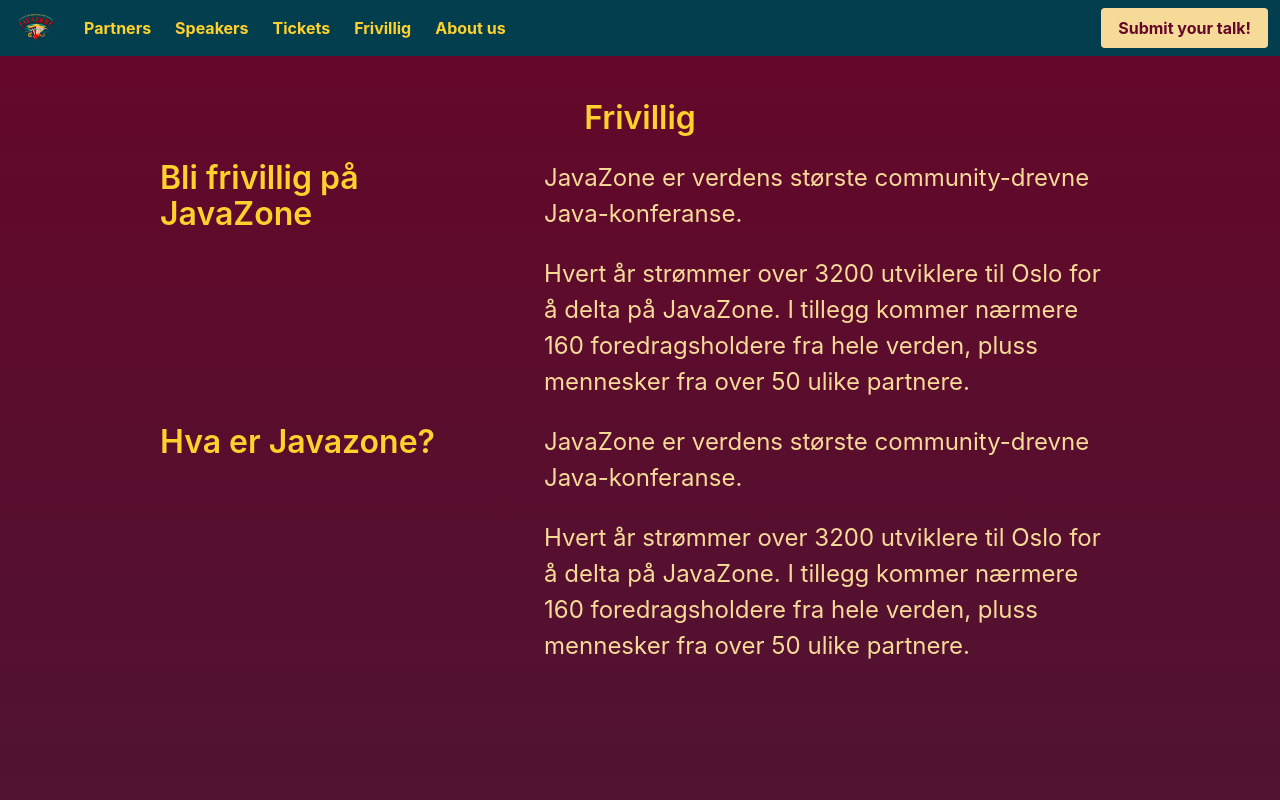
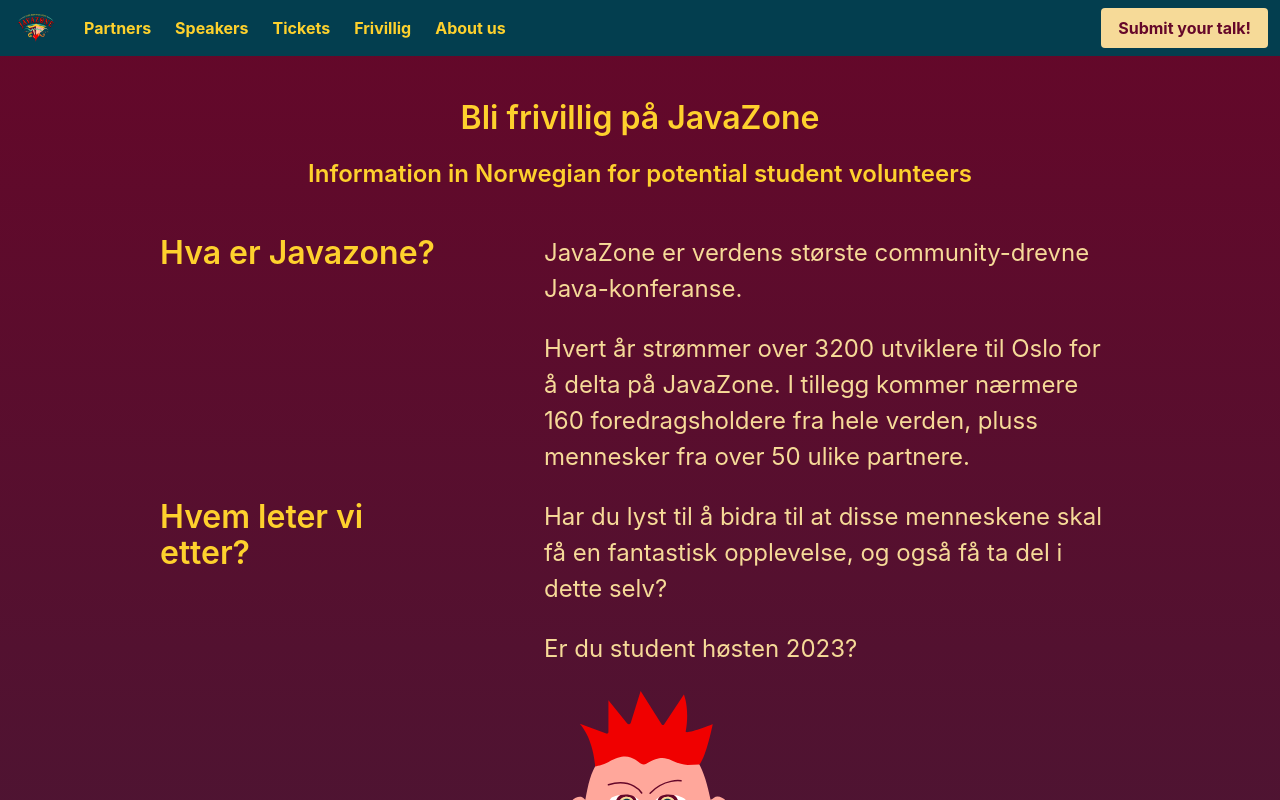
Before and after one commit to javaBin/2023.javazone.no, a Next.js app: page /volunteers in a window 1280 px wide. Shown: the top 800 px of the page. Built offline with nearby package versions, Linux system fonts and the light colour scheme.

Commit message:
Fixed text

```diff
--- a/app/volunteers/page.tsx
+++ b/app/volunteers/page.tsx
@@ -20,9 +20,8 @@ export default function VolunteersPage() {
   return (
     <main className={mainstyles.main}>
       <div className={voulenterstyles.fontSize}>
-        <h1 className="title has-text-centered">Frivillig</h1>
-
-        {SectionContent({title: "Bli frivillig på JavaZone", content: "JavaZone er verdens største community-drevne Java-konferanse.", contentTwo: "Hvert år strømmer over 3200 utviklere til Oslo for å delta på JavaZone. I tillegg kommer nærmere 160 foredragsholdere fra hele verden, pluss mennesker fra over 50 ulike partnere."})}
+        <h1 className="title has-text-centered">Bli frivillig på JavaZone</h1>
+        <p className="title has-text-centered mb-6">Information in Norwegian for potential student volunteers</p>
 
         {SectionContent({title: "Hva er Javazone?", content: "JavaZone er verdens største community-drevne Java-konferanse.", contentTwo: "Hvert år strømmer over 3200 utviklere til Oslo for å delta på JavaZone. I tillegg kommer nærmere 160 foredragsholdere fra hele verden, pluss mennesker fra over 50 ulike partnere."})}
 
```
